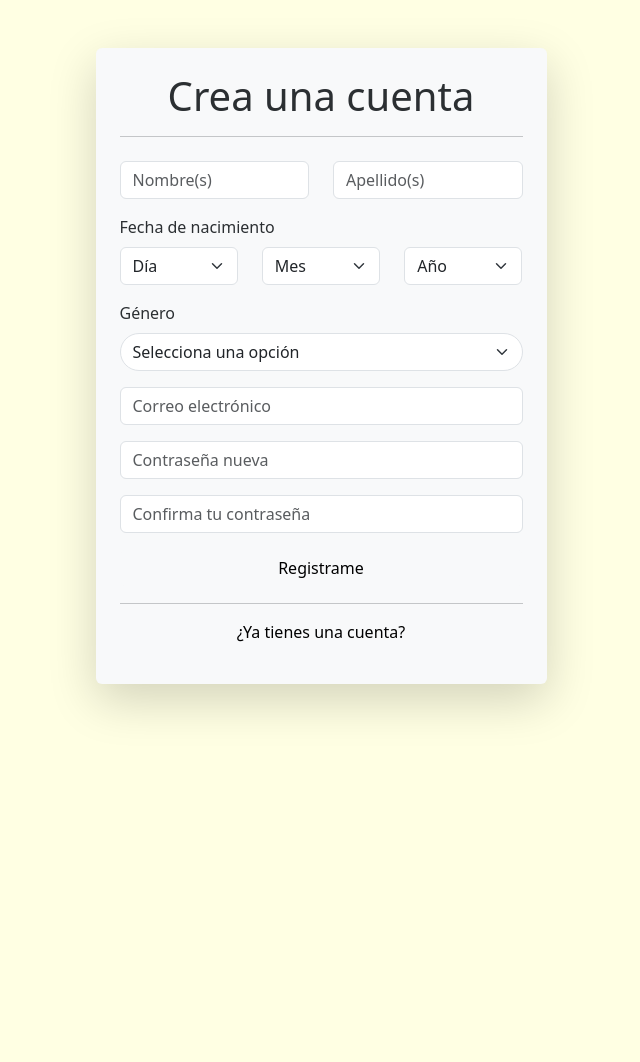
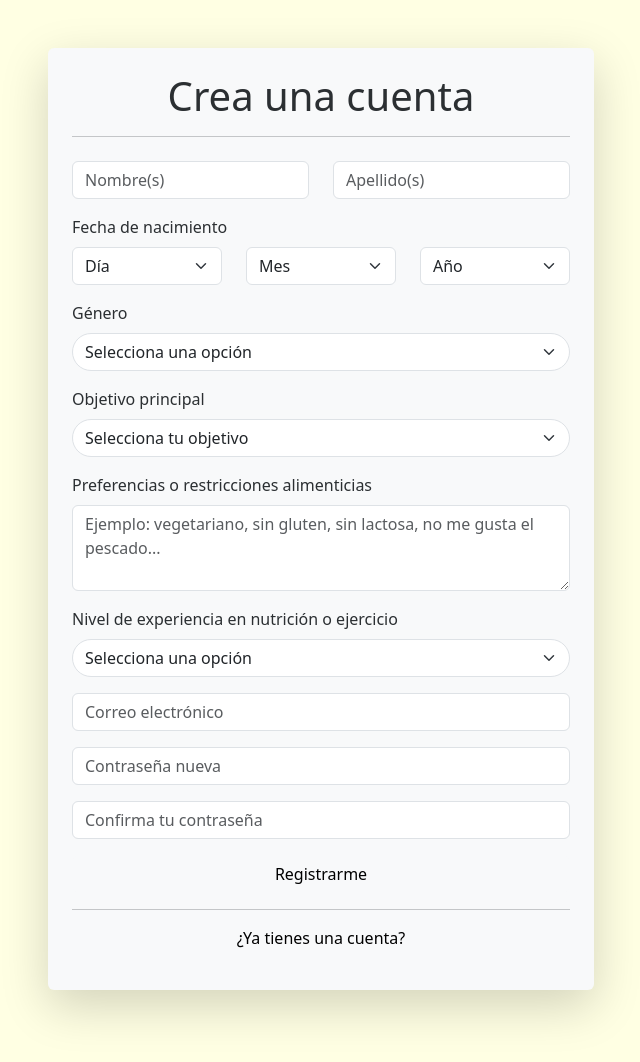
Before and after one commit to Karla-Michelle-Andres-Cruz/nutriApp, a Flask app: page /registro in a window 1280 px wide. Shown: the part 141-1203 px from the top of the page, without its empty margins (319-959 px from the left). Before the commit the page ends 854 px from the top, so only its background shows below. Run offline with Flask 3, Linux system fonts and the light colour scheme; some web fonts are replaced.

Commit message:
05/11/2025

```diff
--- a/app.py
+++ b/app.py
@@ -6,66 +6,103 @@ app.config['SECRET_KEY'] = 'TIAMIOSSOTT12'
 
 usuarioR = {}
 
-
 @app.route('/')
 def base():
     return render_template("inicio.html")
-
 
 @app.route('/ini')
 def inicio():
     return render_template("inicio.html")
 
+@app.route('/perfil', methods=['GET'])
+def perfil():
+    if 'usuario_email' not in session:
+        flash("Inicia sesión para ver tu perfil", "error")
+        return redirect(url_for('sesion'))
+
+    email = session['usuario_email']
+    usuario = usuarioR.get(email, {})
+    return render_template('perfilUsuarios.html', usuario=usuario)
+
+@app.route('/actualizarPerfil', methods=['POST'])
+def actualizarPerfil():
+    email = session.get('usuario_email')
+    if not email:
+        flash("No se encontró el usuario en sesión", "error")
+        return redirect(url_for('sesion'))
+
+    if email not in usuarioR:
+        flash("Usuario no encontrado", "error")
+        return redirect(url_for('sesion'))
+
+    usuarioR[email].update({
+        'nombre': request.form['nombre'],
+        'apellidos': request.form['apellidos'],
+        'edad': request.form['edad'],
+        'sexo': request.form['sexo'],
+        'peso': request.form['peso'],
+        'altura': request.form['altura'],
+        'actividad': request.form['actividad'],
+        'objetivo': request.form['objetivo'],
+        'alergias': request.form['alergias'],
+        'intolerancias': request.form['intolerancias'],
+        'dieta': request.form['dieta'],
+        'no_gusta': request.form['no_gusta'],
+        'experiencia': request.form['experiencia']
+    })
+
+    flash("Perfil actualizado correctamente", "success")
+    return redirect(url_for('perfil'))
+
 @app.route("/registro")
 def registro():
     dias = list(range(1, 32))
-    meses = ["Enero", "Febrero", "Marzo", "Abril", "Mayo", "Junio","Julio", "Agosto", "Septiembre", "Octubre", "Noviembre", "Diciembre"]
+    meses = ["Enero", "Febrero", "Marzo", "Abril", "Mayo", "Junio",
+                "Julio", "Agosto", "Septiembre", "Octubre", "Noviembre", "Diciembre"]
     año_actual = datetime.now().year
     años = list(range(año_actual, 1905, -1))
     return render_template("registro.html", dias=dias, meses=meses, años=años)
 
-
 @app.route("/registrame", methods=["POST"])
 def registrame():
-    if request.method == "POST":
-        nombre = request.form["nombre"]
-        apellido = request.form["apellido"]
-        genero = request.form["genero"]
-        email = request.form["email"]
-        contraseña = request.form["contraseña"]
-        conf_contraseña = request.form["confirmaContraseña"]
+    nombre = request.form["nombre"]
+    apellidos = request.form["apellido"]
+    genero = request.form["genero"]
+    email = request.form["email"]
+    contraseña = request.form["contraseña"]
+    conf_contraseña = request.form["confirmaContraseña"]
 
-        if contraseña != conf_contraseña:
-            flash("La contraseña no coincide", "error")
-            return redirect(url_for("registro"))
+    if contraseña != conf_contraseña:
+        flash("La contraseña no coincide", "error")
+        return redirect(url_for("registro"))
 
-        if email in usuarioR:
-            flash("Ese correo ya está registrado", "error")
-            return redirect(url_for("registro"))
+    if email in usuarioR:
+        flash("Ese correo ya está registrado", "error")
+        return redirect(url_for("registro"))
 
-        usuarioR[email] = {
-            'nombre': nombre,
-            'apellido': apellido,
-            'genero': genero,
-            'email': email,
-            'contraseña': contraseña
-        }
-
-        flash(f"¡Registro exitoso para {nombre}!", "success")
-        return redirect(url_for("sesion"))
+    usuarioR[email] = {
+    'nombre': nombre,
+    'apellido': apellidos,
+    'genero': genero,
+    'email': email,
+    'contraseña': contraseña,
+    'objetivo': request.form.get('objetivo'),
+    'restricciones': request.form.get('restricciones'),
+    'experiencia': request.form.get('experiencia')
+}
 
 
-
+    flash(f"¡Registro exitoso para {nombre}!", "success")
+    return redirect(url_for("sesion"))
 
 @app.route("/iniciosesion")
 def sesion():
     if session.get('logueado'):
-        return redirect(url_for("index"))
+        return redirect(url_for("inicio"))
     return render_template("sesion.html")
 
 @app.route("/validalogin", methods=['POST'])
 def validaLogin():
-    global usuarioR
     email = request.form.get('email', '').strip()
     contraseña = request.form.get('contraseña', '')
 
@@ -88,15 +125,11 @@ def validaLogin():
 
     return redirect(url_for('sesion'))
 
-
 @app.route("/cerrarsesion")
 def cerrarsesion():
     session.clear()
     flash("Has cerrado sesión exitosamente", "success")
     return redirect(url_for("inicio"))
 
-
-
-
 if __name__ == "__main__":
     app.run(debug=True)
--- a/templates/index.html
+++ b/templates/index.html
@@ -29,6 +29,9 @@
                             <span class="nav-link disabled">Bienvenid@:{{ session['usuario'] }}</span>
                         </li>
                         <li class="nav-item">
+                            <a class="nav-link" href="{{ url_for('perfil') }}">Perfil</a>
+                        </li>
+                        <li class="nav-item">
                             <a class="nav-link" href="{{ url_for('cerrarsesion') }}">Cerrar sesión</a>
                         </li>
                     {% else %}
--- a/templates/inicio.html
+++ b/templates/inicio.html
@@ -54,7 +54,7 @@
     </div>
 
     <p class="text-center mt-5" style="font-family: 'Delius', system-ui; font-size: 18px;">
-      Esta Aplicacion es elaborada por: Karla Michelle Andres Cruz y Jaime Alberto Espinoza Martinez
+        Esta Aplicacion es elaborada por: Karla Michelle Andres Cruz y Jaime Alberto Espinoza Martinez
     </p>
 
 </div>
--- a/templates/registro.html
+++ b/templates/registro.html
@@ -1,18 +1,21 @@
-{% extends "index.html" %} {% block content %}
+{% extends "index.html" %}
+{% block content %}
 
 <body class="p-3 mb-2 text-secondary-emphasis" style="background-color: #F8E8EE;">
     <div class="container">
         <div class="row justify-content-center">
-            <div class="col-md-5">
-                <form id="registrationForm" method="post" action="/registrame" class="rounded p-4 mt-5 shadow-lg p-3 mb-5 bg-body-tertiary" style="background-color: #ffffff;">
-                    <h1 class="text-center">Crea una cuenta
-                    </h1>
+            <div class="col-md-6">
+                <form id="registrationForm" method="post" action="/registrame"
+                    class="rounded p-4 mt-5 shadow-lg p-3 mb-5 bg-body-tertiary" style="background-color: #ffffff;">
+                    <h1 class="text-center">Crea una cuenta</h1>
                     <hr>
+
                     <div class="container mt-4">
                         {% with messages = get_flashed_messages(with_categories=true) %}
                         {% if messages %}
                         {% for category, message in messages %}
-                                    <div class="alert alert-{{ 'danger' if category == 'error' else 'danger'}} alert-dismissible-fade-show" role="alert">
+                        <div class="alert alert-{{ 'danger' if category == 'error' else 'success'}} alert-dismissible fade show"
+                            role="alert">
                             {{ message }}
                             <button type="button" class="btn-close" data-bs-dismiss="alert" aria-label="close"></button>
                         </div>
@@ -23,78 +26,103 @@
 
                     <div class="row">
                         <div class="col-6 mb-3">
-                            <input type="text" class="form-control" id="firstName" name="nombre" placeholder="Nombre(s)"
-                                required minlength="3" maxlength="100" value = "{{ request.form.get("nombre",'')}}">
+                            <input type="text" class="form-control" name="nombre" placeholder="Nombre(s)" required
+                                minlength="3" maxlength="100" value="{{ request.form.get('nombre','') }}">
                         </div>
                         <div class="col-6 mb-3">
-                            <input type="text" class="form-control" id="lastName" name="apellido" placeholder="Apellido(s)"
-                                required minlength="3" maxlength="100" value = "{{ request.form.get("apellido",'')}}">
+                            <input type="text" class="form-control" name="apellido" placeholder="Apellido(s)" required
+                                minlength="3" maxlength="100" value="{{ request.form.get('apellido','') }}">
                         </div>
                     </div>
 
                     <div class="mb-3 row">
-                        <label for="diaN" class="form-label">Fecha de nacimiento</label>
+                        <label class="form-label">Fecha de nacimiento</label>
                         <div class="col">
-                            <select class="form-select" id="birthDay" name="dia" required>
+                            <select class="form-select" name="dia" required>
                                 <option value="">Día</option>
                                 {% for dia in dias %}
-                                <option value="{{ dia }}" {% if request.form.get("dia") == dia %} selected {% endif %}>{{ dia }}</option>
+                                <option value="{{ dia }}" {% if request.form.get("dia")==dia %} selected {% endif %}>{{
+                                    dia }}</option>
                                 {% endfor %}
                             </select>
                         </div>
-
                         <div class="col">
-                            <select class="form-select" id="mesN" name="mes" required>
+                            <select class="form-select" name="mes" required>
                                 <option value="">Mes</option>
                                 {% for mes in meses %}
-                                <option value="{{ mes }}" {% if request.form.get("mes") == mes %} selected {% endif %}>{{ mes }}</option>
+                                <option value="{{ mes }}" {% if request.form.get("mes")==mes %} selected {% endif %}>{{
+                                    mes }}</option>
                                 {% endfor %}
                             </select>
                         </div>
-
                         <div class="col">
-                            <select class="form-select" id="añoN" name="año" required>
+                            <select class="form-select" name="año" required>
                                 <option value="">Año</option>
                                 {% for año in años %}
-                                <option value="{{ año }}" {% if request.form.get("año") == año %} selected {% endif %}>{{ año }}</option>
+                                <option value="{{ año }}" {% if request.form.get("año")==año %} selected {% endif %}>{{
+                                    año }}</option>
                                 {% endfor %}
                             </select>
                         </div>
                     </div>
 
                     <div class="mb-3">
-                        <label for="gender" class="form-label">Género</label>
-                        <div class="d-flex justify-content-between mb-3">
-                            <select class = "form-select rounded-pill" id="genero" name="genero" required>
-                                <option value="" disable selected>Selecciona una opción</option>
-                                <option value="masculino" {% if request.form.get("genero") == "masculino" %} selected {% endif %}>Hombre</option>
-                                <option value="femenino" {% if request.form.get("genero") == "femenino" %} selected {% endif %}>Mujer</option>
-                                <option value="otro" {% if request.form.get("genero") == "otro" %} select {% endif%}>Otro</option>
-                                <option value="prefinodecir" {% if request.form.get("genero") == "prefinodecir" %} select {% endif%}>Prefiero no decirlo</option>
+                        <label for="genero" class="form-label">Género</label>
+                        <select class="form-select rounded-pill" id="genero" name="genero" required>
+                            <option value="">Selecciona una opción</option>
+                            <option value="masculino">Hombre</option>
+                            <option value="femenino">Mujer</option>
+                            <option value="otro">Otro</option>
+                            <option value="prefinodecir">Prefiero no decirlo</option>
                         </select>
-                        </div>
                     </div>
 
                     <div class="mb-3">
-                        <input type="email" class="form-control" id="email" name="email"
-                            placeholder="Correo electrónico" required
-                            pattern= "[a-z0-9._%+-]+@[a^z0-9.-]+\,[a-z]{2,}$"
-                            value= "{{request.form.get("email",'')}}">
+                        <label class="form-label">Objetivo principal</label>
+                        <select class="form-select rounded-pill" name="objetivo" required>
+                            <option value="">Selecciona tu objetivo</option>
+                            <option value="bajar_peso">Bajar de peso</option>
+                            <option value="mantener_peso">Mantener peso</option>
+                            <option value="ganar_masa">Ganar masa muscular</option>
+                            <option value="mejorar_salud">Mejorar salud general</option>
+                        </select>
+                    </div>
+
+                    <div class="mb-3">
+                        <label class="form-label">Preferencias o restricciones alimenticias</label>
+                        <textarea class="form-control" name="restricciones" rows="3"
+                            placeholder="Ejemplo: vegetariano, sin gluten, sin lactosa, no me gusta el pescado..."></textarea>
+                    </div>
+
+                    <div class="mb-3">
+                        <label class="form-label">Nivel de experiencia en nutrición o ejercicio</label>
+                        <select class="form-select rounded-pill" name="experiencia" required>
+                            <option value="">Selecciona una opción</option>
+                            <option value="principiante">Principiante</option>
+                            <option value="intermedio">Intermedio</option>
+                            <option value="avanzado">Avanzado</option>
+                        </select>
+                    </div>
+
+                    <div class="mb-3">
+                        <input type="email" class="form-control" name="email" placeholder="Correo electrónico" required
+                            value="{{ request.form.get('email','') }}">
                     </div>
                     <div class="mb-3">
-                        <input type="password" class="form-control" id="password" name="contraseña" placeholder="Contraseña nueva"
+                        <input type="password" class="form-control" name="contraseña" placeholder="Contraseña nueva"
                             required minlength="8" maxlength="25">
                     </div>
                     <div class="mb-3">
-                        <input type="password" class="form-control" id="confirPassword" name="confirmaContraseña" placeholder="Confirma tu contraseña"
-                            required minlength="8" maxlength="25">
+                        <input type="password" class="form-control" name="confirmaContraseña"
+                            placeholder="Confirma tu contraseña" required minlength="8" maxlength="25">
                     </div>
-                    <button type="submit" class="btn btn-light w-100"
-                        >Registrame</button>
+
+                    <button type="submit" class="btn btn-light w-100">Registrarme</button>
                     <hr>
+
                     <p class="text-center">
-                        <a href="http://127.0.0.1:5000/inicioSesión" class="text-black text-decoration-none"
-                            >¿Ya tienes una cuenta?</a>
+                        <a href="{{ url_for('sesion') }}" class="text-black text-decoration-none">¿Ya tienes una
+                            cuenta?</a>
                     </p>
                 </form>
             </div>
--- a/templates/sesion.html
+++ b/templates/sesion.html
@@ -40,7 +40,6 @@
         </div>
     </div>
 
-    <script src="https://cdn.jsdelivr.net/npm/bootstrap@5.3.3/dist/js/bootstrap.bundle.min.js"></script>
 </body>
 
     {% endblock %}
```
Also changed, not shown: templates/perfilUsuarios.html (added, +51 -0 lines). Lines whose indentation alone changed are shown as unchanged.
